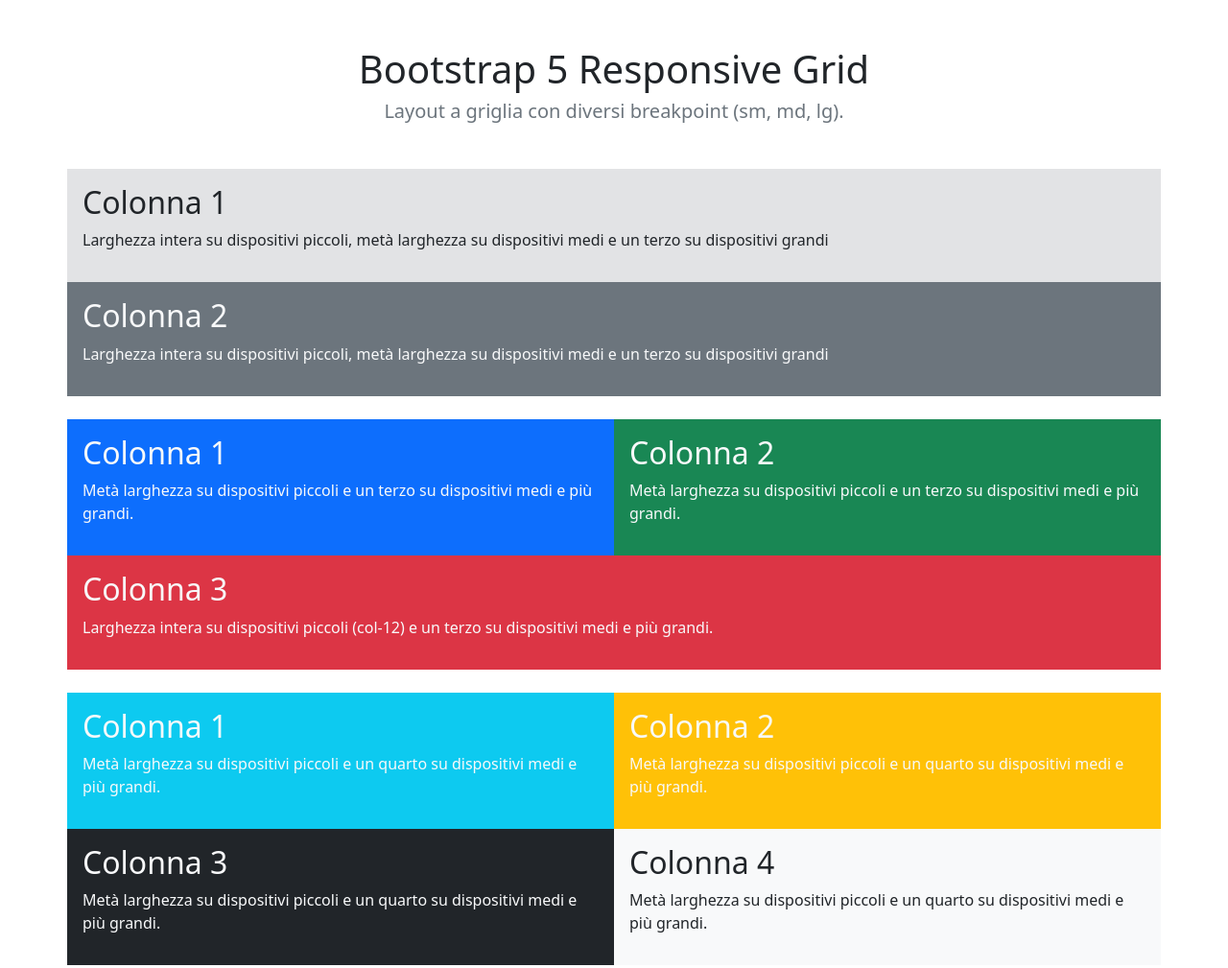
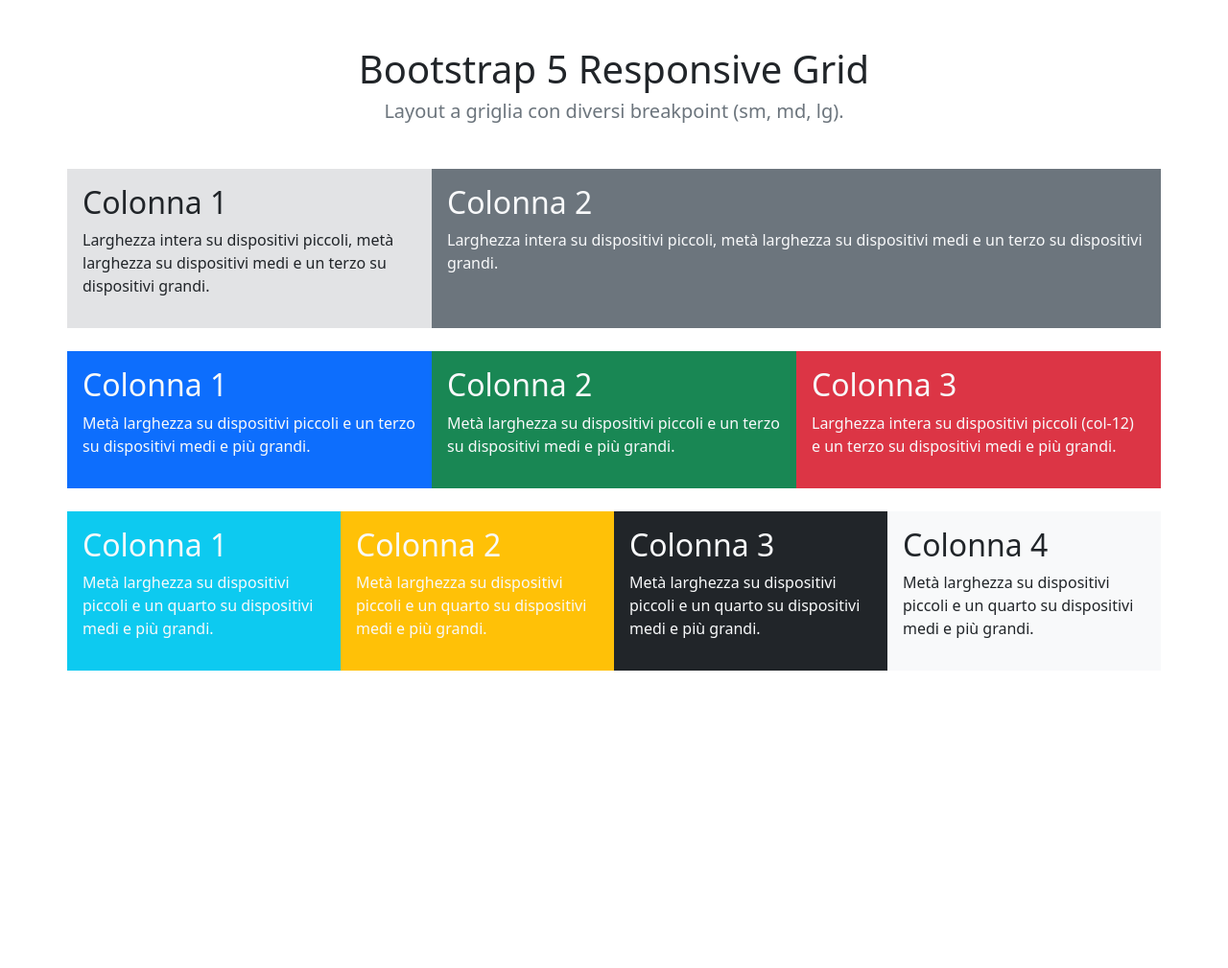
Before and after one commit to michelelongo97/htmlcss-bootstrap-layout, a plain HTML site: page index.html in a window 1280 px wide. Shown: the whole page at 96% size. After the commit the page ends 800 px from the top, so only its background shows below. Drawn offline with nearby package versions, Linux system fonts and the light colour scheme.

Commit message:
feat: add responsive

```diff
--- a/index.html
+++ b/index.html
@@ -14,45 +14,45 @@
 
     <main class="container">
         <div class="row my-4">
-            <div class="col-12 bg-secondary-subtle p-3">
+            <div class="col-12 col-md-6 col-lg-4 bg-secondary-subtle p-3">
                 <h2>Colonna 1</h2>
-                <p>Larghezza intera su dispositivi piccoli, metà larghezza su dispositivi medi e un terzo su dispositivi grandi</p>
+                <p>Larghezza intera su dispositivi piccoli, metà larghezza su dispositivi medi e un terzo su dispositivi grandi.</p>
             </div>
-            <div class="col-12 bg-secondary text-light p-3">
+            <div class="col-12 col-md-6 col-lg-8 bg-secondary text-light p-3">
                 <h2>Colonna 2</h2>
-                <p>Larghezza intera su dispositivi piccoli, metà larghezza su dispositivi medi e un terzo su dispositivi grandi</p>
+                <p>Larghezza intera su dispositivi piccoli, metà larghezza su dispositivi medi e un terzo su dispositivi grandi.</p>
             </div>
         </div>
 
         <div class="row text-light">
-            <div class="col-6 bg-primary p-3">
+            <div class="col-6 col-md-4 bg-primary p-3">
                 <h2>Colonna 1</h2>
                 <p>Metà larghezza su dispositivi piccoli e un terzo su dispositivi medi e più grandi.</p>
             </div>
-            <div class="col-6 bg-success p-3">
+            <div class="col-6 col-md-4 bg-success p-3">
                 <h2>Colonna 2</h2>
                 <p>Metà larghezza su dispositivi piccoli e un terzo su dispositivi medi e più grandi.</p>
             </div>
-            <div class="col-12 bg-danger p-3">
+            <div class="col-12 col-md-4 bg-danger p-3">
                 <h2>Colonna 3</h2>
                 <p>Larghezza intera su dispositivi piccoli (col-12) e un terzo su dispositivi medi e più grandi.</p>
             </div>
         </div>
 
         <div class="row text-light my-4">
-            <div class="col-6 bg-info p-3">
+            <div class="col-6 col-md-3 bg-info p-3">
                 <h2>Colonna 1</h2>
                 <p>Metà larghezza su dispositivi piccoli e un quarto su dispositivi medi e più grandi.</p>
             </div>
-            <div class="col-6 bg-warning p-3">
+            <div class="col-6 col-md-3 bg-warning p-3">
                 <h2>Colonna 2</h2>
                 <p>Metà larghezza su dispositivi piccoli e un quarto su dispositivi medi e più grandi.</p>
             </div>
-            <div class="col-6 bg-dark p-3">
+            <div class="col-6 col-md-3 bg-dark p-3">
                 <h2>Colonna 3</h2>
                 <p>Metà larghezza su dispositivi piccoli e un quarto su dispositivi medi e più grandi.</p>
             </div>
-            <div class="col-6 bg-body-tertiary text-dark p-3">
+            <div class="col-6 col-md-3 bg-body-tertiary text-dark p-3">
                 <h2>Colonna 4</h2>
                 <p>Metà larghezza su dispositivi piccoli e un quarto su dispositivi medi e più grandi.</p>
             </div>
```
